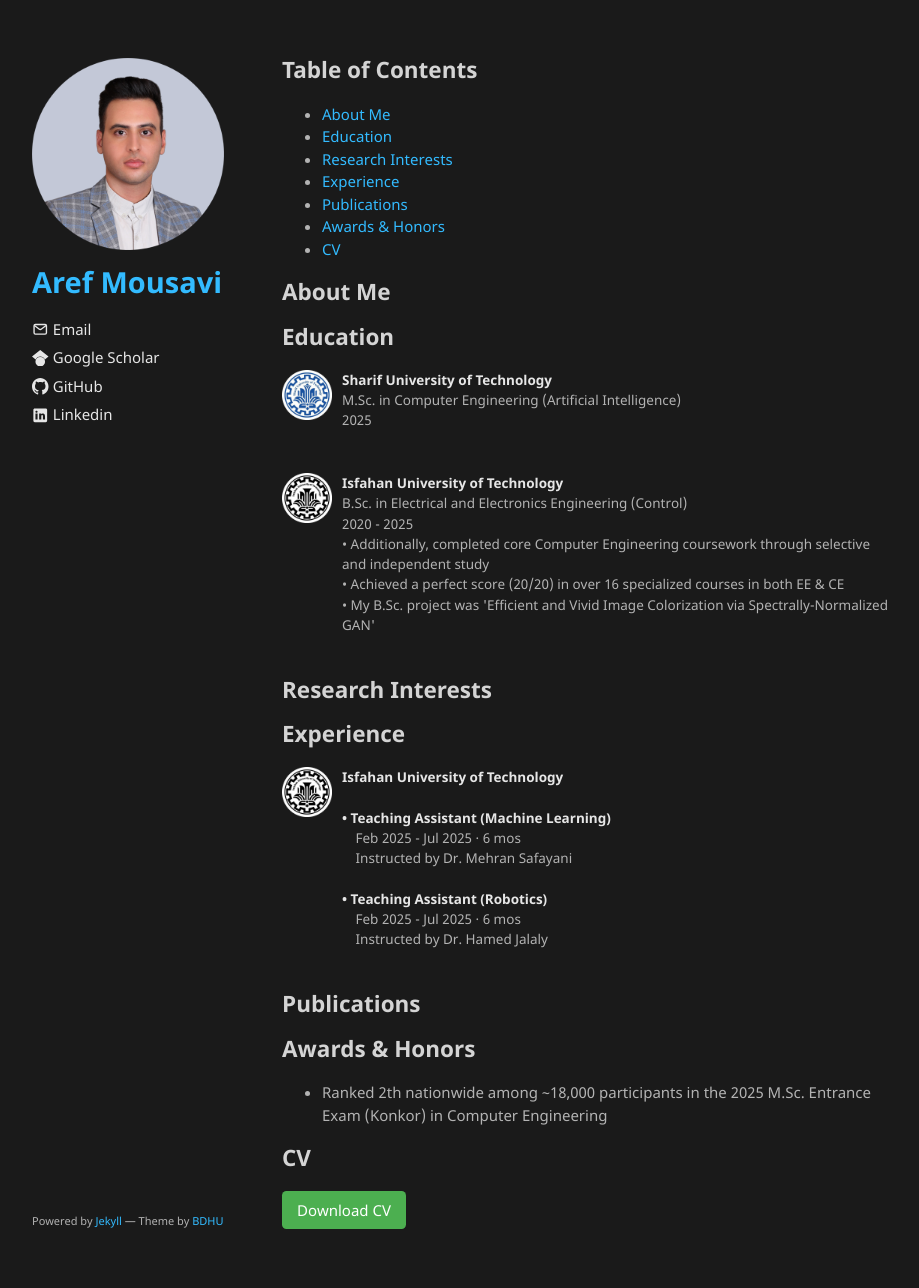
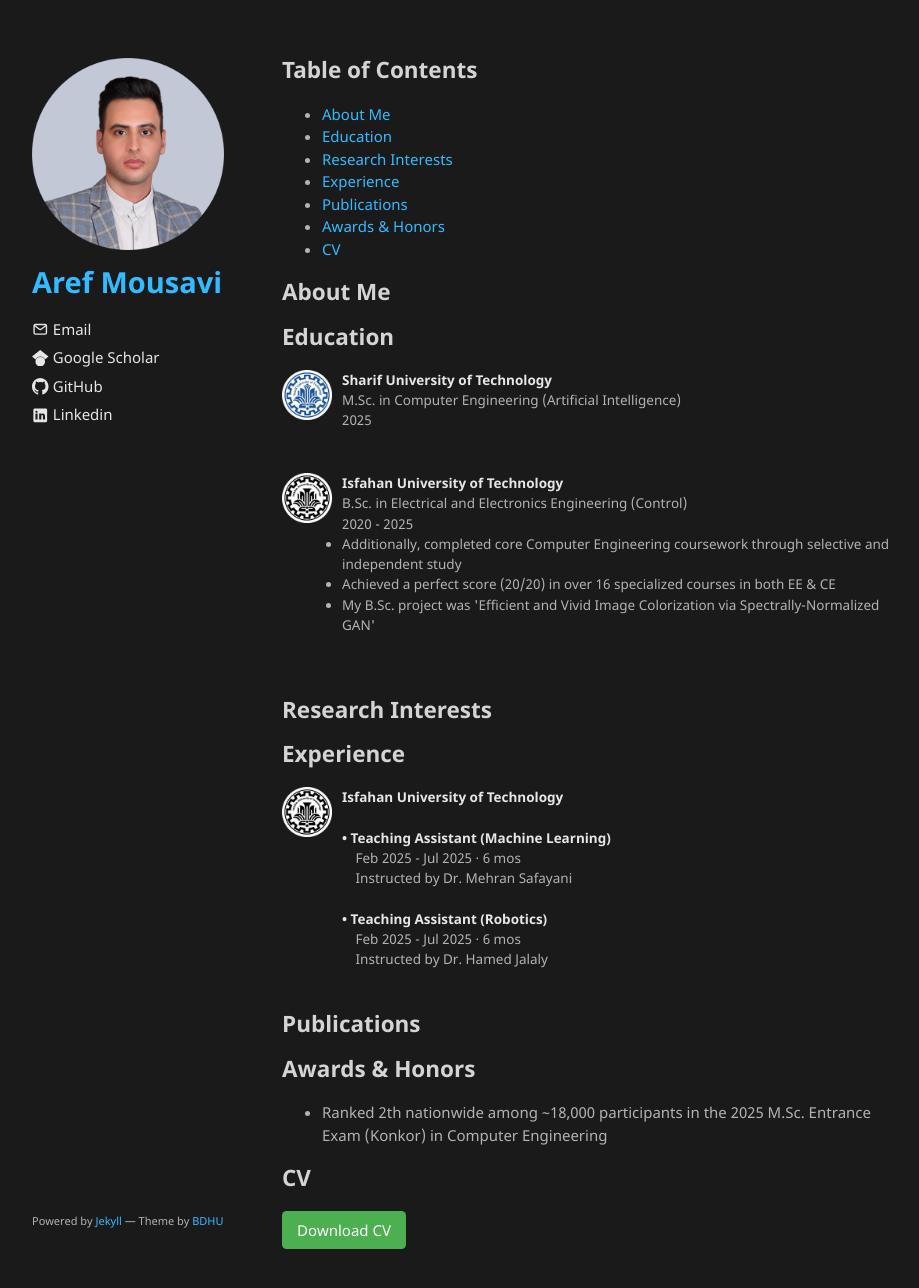
Before and after one commit to arefmousavi/arefmousavi.github.io, a Jekyll site: the page built from index.md, in a window 1280 px wide and 1299 px high. Shown: the top 1288 px of the window, without its empty margins (178-1097 px from the left). Built offline with Jekyll 4.4.1, drawn with Linux system fonts in a browser that asks for light colours; the repository's description, which GitHub fills in, is left out; our own code applies the rules of GitHub Pages for plain Markdown files.

Commit message:
chore: update main page

```diff
--- a/index.md
+++ b/index.md
@@ -30,9 +30,11 @@ layout: default
     <strong>Isfahan University of Technology</strong><br>
     B.Sc. in Electrical and Electronics Engineering (Control)<br>
     2020 - 2025<br>
-    • Additionally, completed core Computer Engineering coursework through selective and independent study<br>
-    • Achieved a perfect score (20/20) in over 16 specialized courses in both EE & CE<br>
-    • My B.Sc. project was 'Efficient and Vivid Image Colorization via Spectrally-Normalized GAN'<br>
+    <ul style="padding-left: 0;">
+      <li>Additionally, completed core Computer Engineering coursework through selective and independent study</li>
+      <li>Achieved a perfect score (20/20) in over 16 specialized courses in both EE & CE</li>
+      <li>My B.Sc. project was 'Efficient and Vivid Image Colorization via Spectrally-Normalized GAN'</li>
+    </ul>
   </div>
 </div><br>
 
```
